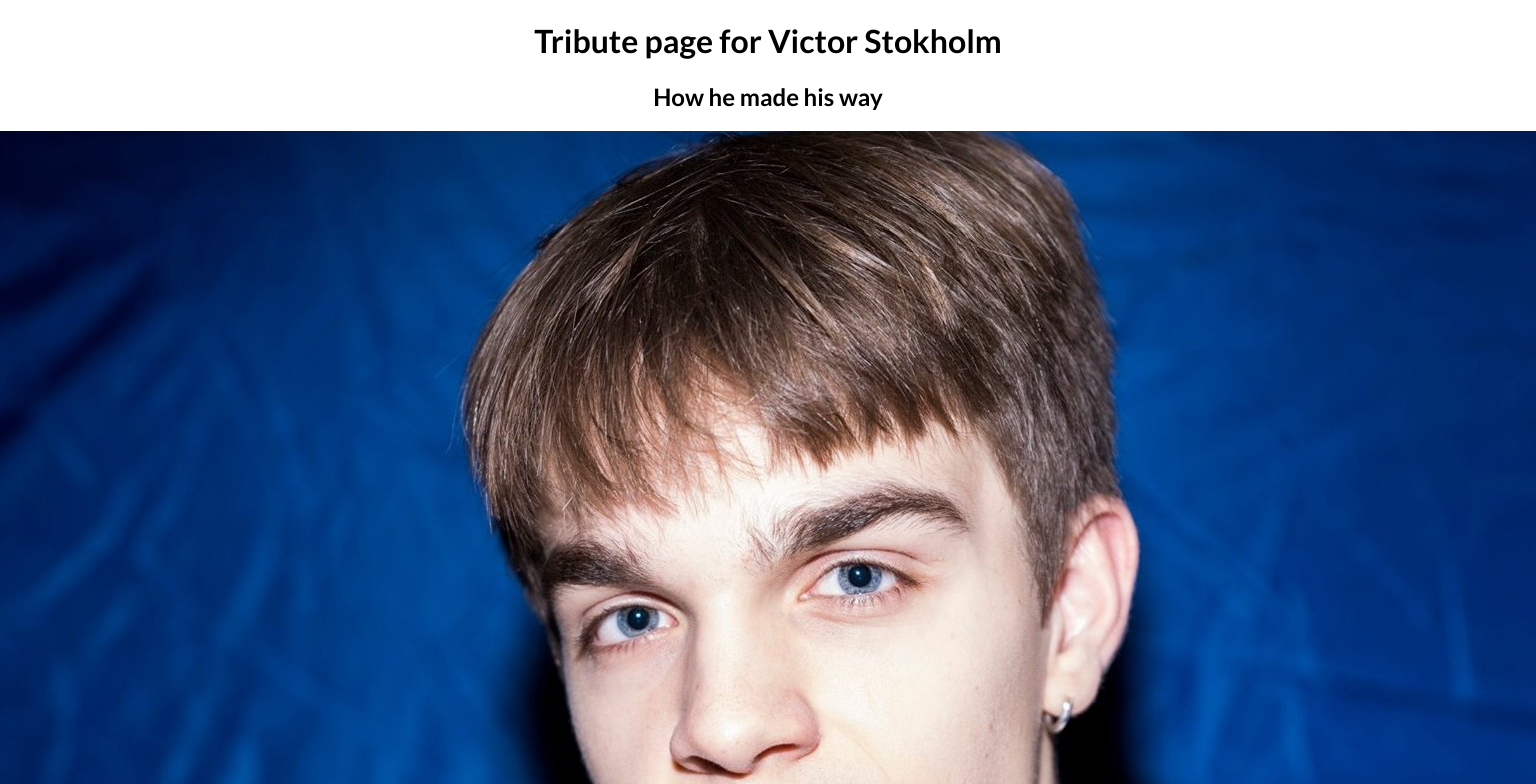
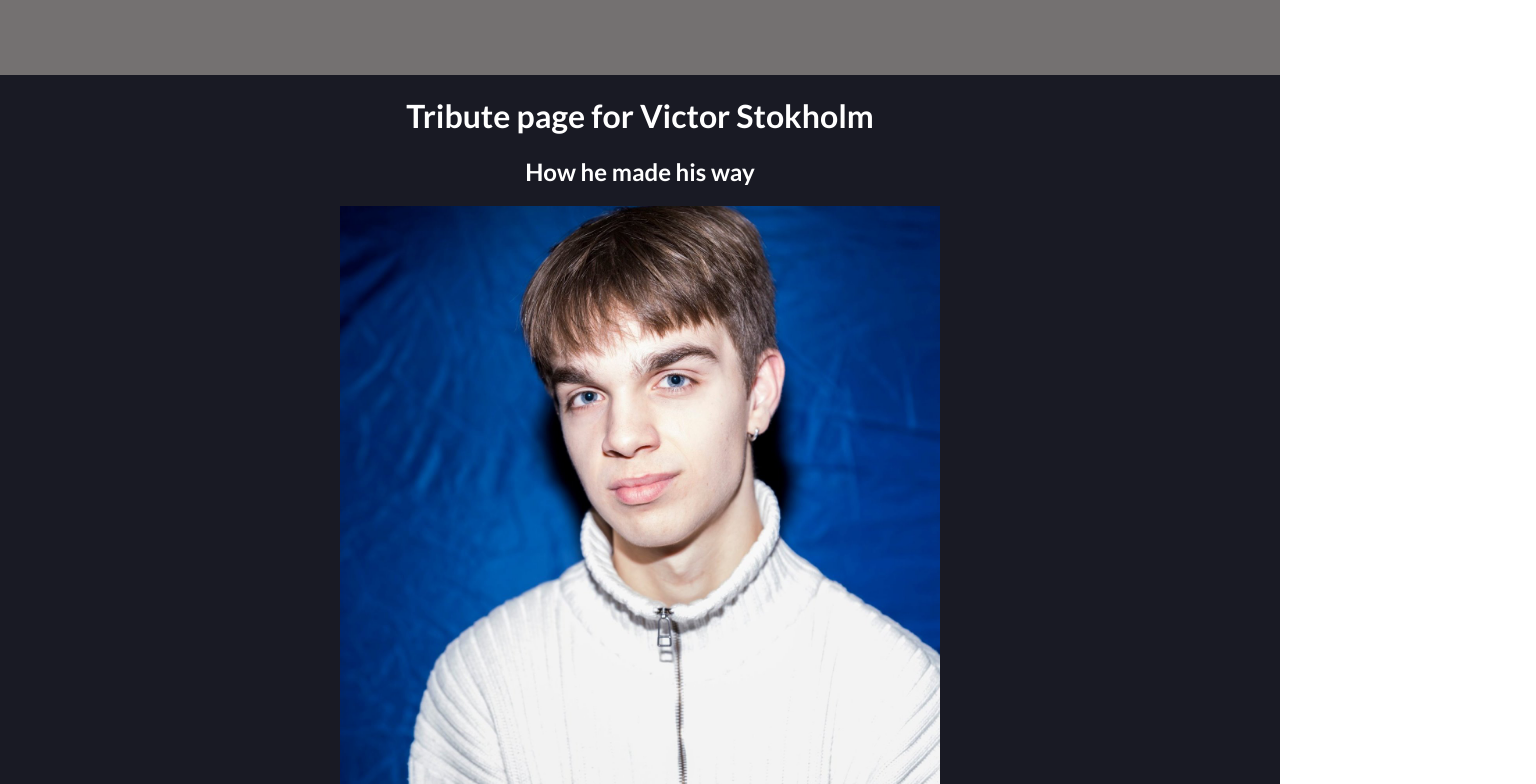
Before and after one commit to Victor-Stokholm/Website-build-1, a plain HTML site: page index.html in a window 1280 px wide. Shown: the top 784 px of the page, 1536 px wide, since content can reach past the window. Drawn offline with Linux system fonts and the light colour scheme.

Commit message:
Update style.css

```diff
--- a/style.css
+++ b/style.css
@@ -1,8 +1,38 @@
 @import url('https://fonts.googleapis.com/css2?family=Lato:wght@700&display=swap');
+
+/* main rules */
 
 body {
     display: grid;
     text-align: center;
+    padding: 0;
     margin: 0;
     font-family: Lato, sans-serif;
 }
+
+/* header */
+
+nav {
+    width: 100%;
+    height: 75px;
+    background: #747171;
+}
+
+.top-wrapper {
+    width: 100%;
+    height: 850px;
+    color: #fff;
+    background-color: rgb(25, 26, 36);
+}
+
+.top-wrapper img {
+    height: 600px;
+    width: 600px;
+}
+
+/* footer */
+
+.footer-container {
+    width: 100%;
+    height: 400px;
+}
```
